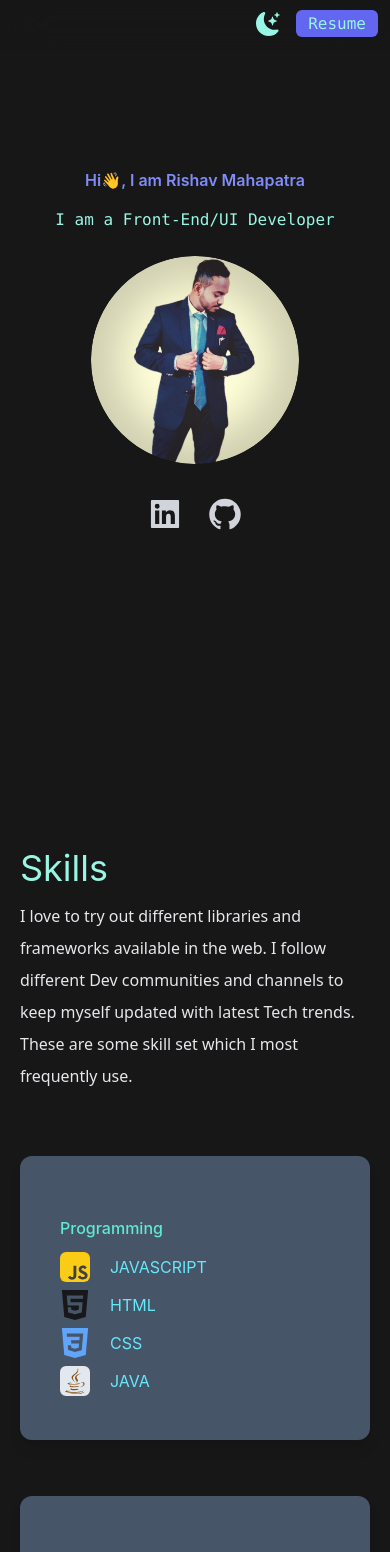
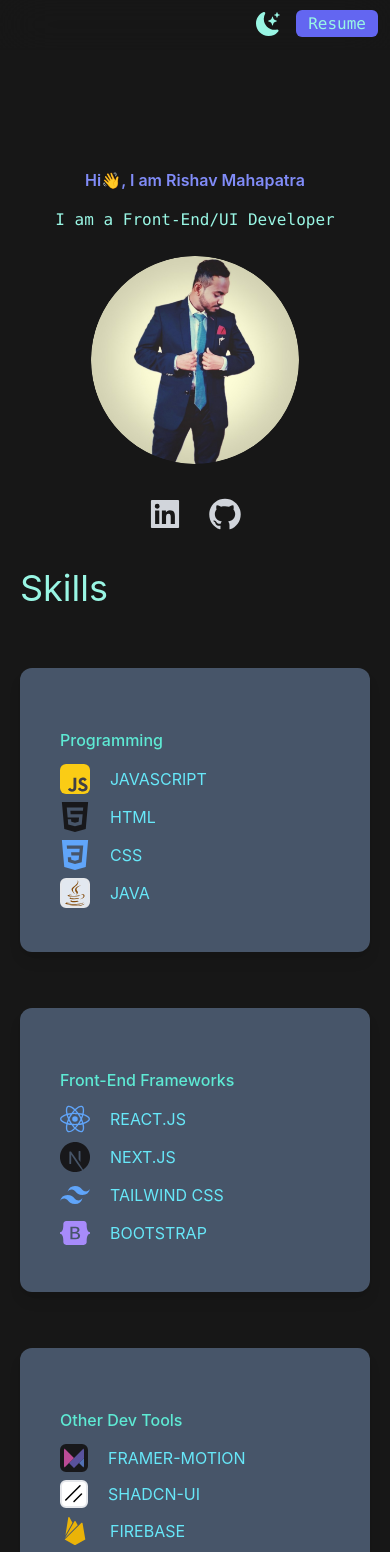
Before and after one commit to rishavmahapatra/Portfolio-V3.0, a Next.js app: page / in a window 390 px wide. Shown: the top 1552 px of the page. Built offline with nearby package versions, Linux system fonts and the light colour scheme.

Commit message:
optimised positioning

```diff
--- a/pages/index.js
+++ b/pages/index.js
@@ -31,8 +31,8 @@
         <link rel="icon" href="/favicon.ico" />
       </Head>
 
-      <main className="bg-neutral-100 px-5 dark:bg-neutral-900 md:px-10 lg:px-20">
-        <div className="min-h-screen">
+      <main className="  bg-neutral-100 px-5 dark:bg-neutral-900 md:px-10 lg:px-20">
+        <div className="lg:min-h-screen">
           <nav className="fixed top-0 left-0 right-0 z-10 backdrop-blur-xl md:dark:shadow-stone-800 shadow-sm p-3 flex justify-end lg:justify-between font-mono text-teal-900  dark:text-teal-200">
             <ul className="hidden lg:flex">
               <li>
@@ -98,7 +98,7 @@
             </ul>
           </nav>
           {/* mt-48 sm:mt-28 lg:mt-36 */}
-          <section id="home" className="absolute top-0 left-0 right-0 ">
+          <section id="home" className="">
             <motion.div
               className="text-center mt-40 "
               initial = {{ y:200,scale:0}}
@@ -130,12 +130,12 @@
           </section>
         </div>
 
-        <section id="skills" className=" text-left scroll-m-14">
+        <section id="skills" className="text-left scroll-m-14">
           <div>
             <h3 className="text-4xl text-left py-1 text-cyan-900 dark:text-teal-200">Skills</h3>
-            <p className="font-sans text-md py-2 leading-8 text-gray-800 dark:text-gray-200 mx-auto md:text-xl">
+            {/* <p className="font-sans text-md py-2 leading-8 text-gray-800 dark:text-gray-200 mx-auto md:text-xl">
               I love to try out different libraries and frameworks available in the web. I follow different Dev communities and channels to keep myself updated with latest Tech trends. These are some skill set which I most frequently use.
-            </p>
+            </p> */}
           </div>
           <div className="lg:flex gap-11">
             <motion.div
```
